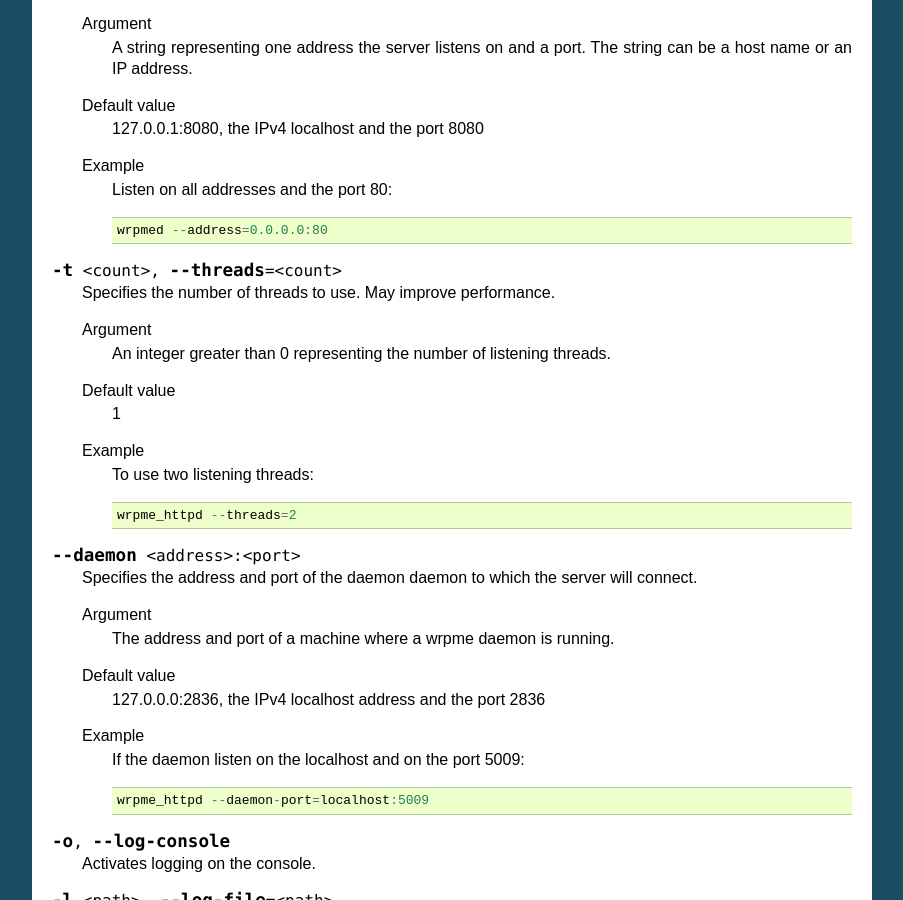
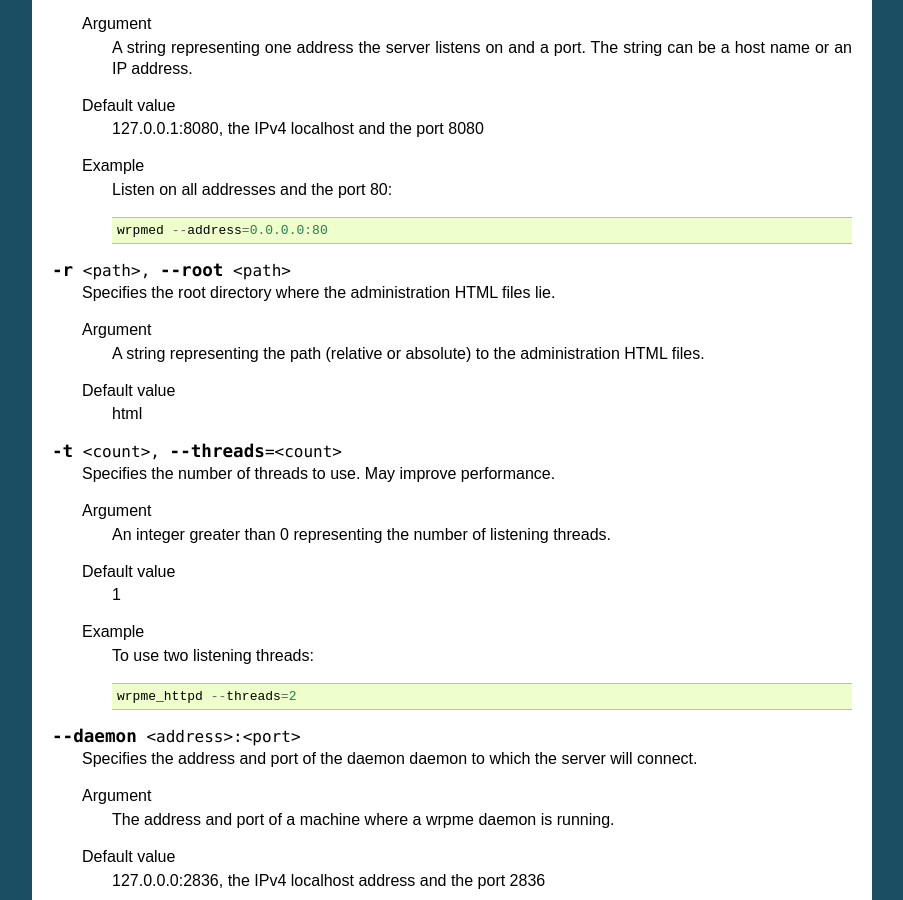
Before and after one commit to iltommi/qdb-documentation, a Sphinx documentation site: the page built from source/reference/wrpme_httpd.rst, in a window 1280 px wide and 900 px high, scrolled down 1247 px. Shown: the whole window, without its empty margins (198-1101 px from the left). Built offline with Sphinx 7.4.7, drawn with Linux system fonts in a browser that asks for light colours; formulas are drawn with MathJax 3.

Commit message:
Case 420 - Document the root web directory usage of wrpme_httpd

```diff
--- a/source/reference/wrpme_httpd.rst
+++ b/source/reference/wrpme_httpd.rst
@@ -73,6 +73,16 @@ Parameters can be supplied in any order and are prefixed with ``--``. The argume
         Listen on all addresses and the port 80::
 
             wrpmed --address=0.0.0.0:80
+
+.. option:: -r <path>, --root <path>
+
+    Specifies the root directory where the administration HTML files lie.
+
+    Argument
+        A string representing the path (relative or absolute) to the administration HTML files.
+
+    Default value
+        html
 
 .. option:: -t <count>, --threads=<count>
 
```
